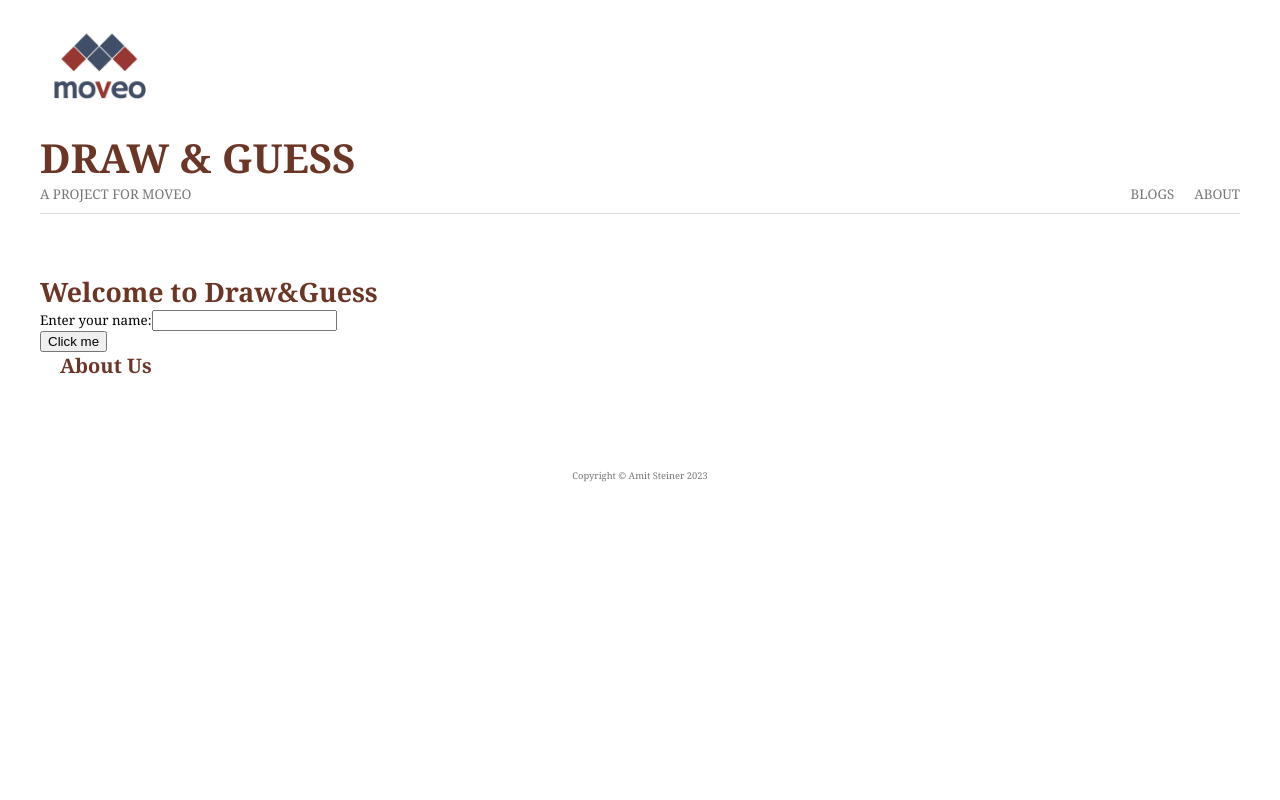
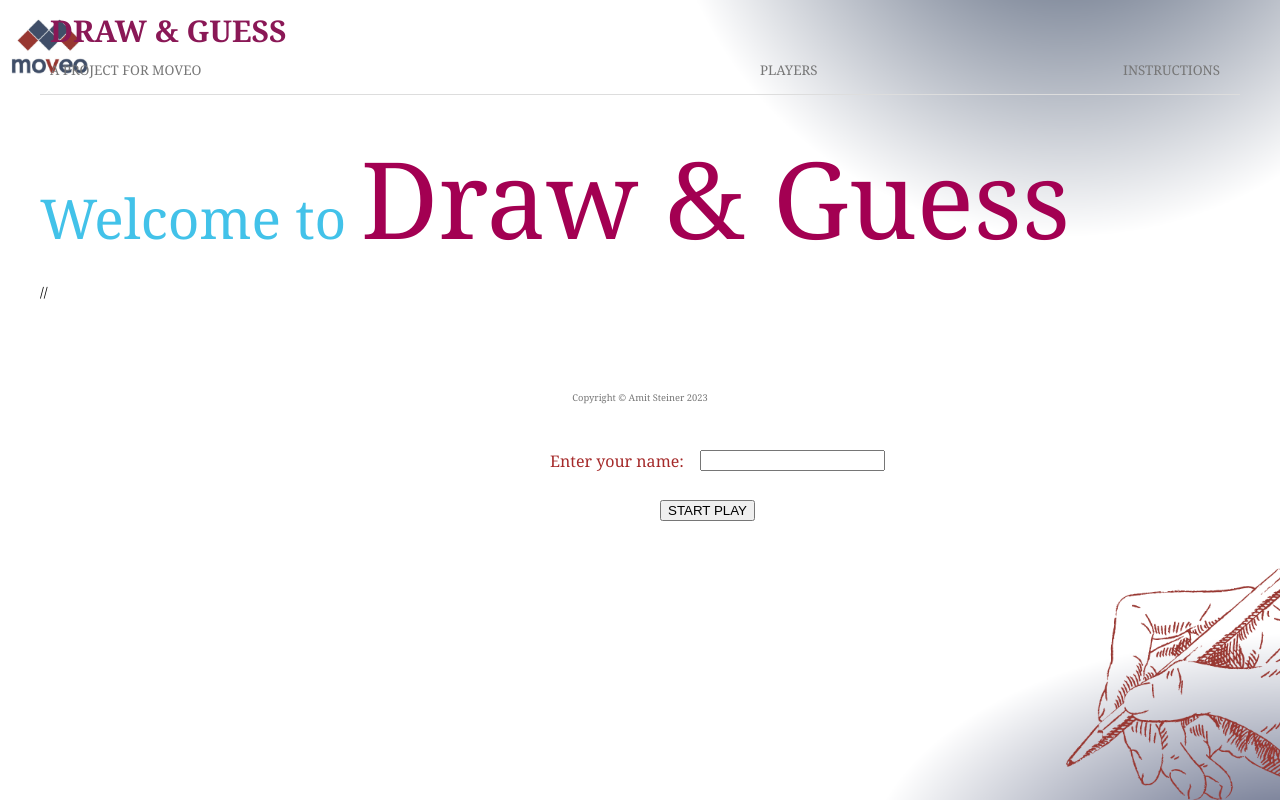
Before and after one commit to amitsr4/DRAW-AND-GUESS, a Node server app: page / in a window 1280 px wide. Run offline with Node 20, Linux system fonts and the light colour scheme.

Commit message:
fixed server

```diff
--- a/public/styles.css
+++ b/public/styles.css
@@ -1,44 +1,128 @@
 @import url('https://fonts.googleapis.com/css2?family=Noto+Serif:wght@400;700&display=swap');
 body {
+  width: 100%;
+  height: 100%;
+  margin: 0 auto;
   max-width: 1200px;
-  margin: 10px auto;
+  /* margin: 10px auto; */
   font-size: smaller;
-  padding: 0 20px;
+  /* padding: 10 px 10px; */
   font-family: 'Noto Serif', serif;
   max-width: 1200px;
+  /* background-color: rgb(135, 197, 216); */
+  background-image: url("background.png");
+  height: 500px;
+  background-attachment: fixed;
+  background-position:0px 0px;
+
+  background-repeat: no-repeat;
+  background-size:  cover;
 }
-
-p, h1,h2,h3,a,ul {
+.word {
+  font-family: 'Montserrat', sans-serif;
+  font-size: 24px;
+  color: #0000ff;
+  font-weight: bold;
+  text-shadow: 1px 1px 2px rgba(0, 0, 0, 0.5);
+  text-transform: uppercase;
+}
+canvas {
+  border: 1px solid black;
+  margin: 0 auto;
+  display: block;
+}
+.word {
+  resize: both;
   margin: 0;
   padding: 0;
+  height: 75px;
+  width: 500px;
+  background-color: lightblue;
+  overflow: hidden;
+}
+h1{
+  position: center;
+  font-size: 50px;
+
+  color: rgb(55, 57, 201);
+}
+h2{
+  margin: 10;
+  padding: 0;
+  width: 500px;
+font-size: 30px;
+  position: center;
+  text-decoration: none;
+  color: rgb(138, 24, 86);
+}
+p,h3,a,ul {
+  margin: 10;
+  padding: 0;
+  width: 500px;
+
+  position: center;
   text-decoration: none;
   color: rgb(107, 54, 38);
 }
+h7 {
+  font-size: 70px;
+  text-shadow: #00afe4;
+  color: rgb(189, 45, 105);
+}
+
+h7::before {
+  content: "Draw: ";
+  position: top;
+  font-size: 55px;
+  color: rgb(57, 52, 126);
+
+}
+
+h8 {
+  font-size: 8em;
+    text-shadow: #00afe4;
+  color: rgb(163, 0, 82);
+
+
+}
+
+h8::before {
+  content: "Welcome to ";
+  position: top;
+  font-size: 55px;
+  text-shadow: #0000ff;
+  color: rgb(66, 194, 233);
+
+}
+
 
 /* navigate & footer styles */
 nav {
+
   display: flex;
   justify-content: space-between;
-  margin-bottom: 60px;
-  padding-bottom: 10px;
+  margin-bottom: 30px;
+  padding-bottom: 5px;
   border-bottom: 1px solid #ddd;
   text-transform: uppercase;
 }
 
 nav ul {
+
   display: flex;
   justify-content: space-between;
   align-items: flex-end;
 }
 
 nav li {
+
   list-style-type: none;
   margin-left: 20px;
   /* font: size 5px; ; */
 }
 
 nav h1 {
-  font-size: 3em;
+  font-size: 10em;
 }
 
 nav p,
@@ -51,12 +135,8 @@
   color: #777;
   text-align: center;
   font-size: 0.7em;
+  margin: 90px auto 15px;
 
-  margin: 90px auto 15px;
-}
-
-h2 {
-  margin-bottom: 40px;
 }
 
 h3 {
@@ -66,6 +146,17 @@
 
 .content {
   margin-left: 20px;
+}
+
+.container{
+  max-width: 1200px;
+  margin: auto;
+  margin-bottom: 3rem;
+}
+
+.inner-container{
+  margin: 0 2rem;
+
 }
 
 /* index styles */
@@ -89,9 +180,9 @@
   margin-top: 24px;
 } */
 
-textarea {
+/* textarea {
   height: 120px;
-}
+} */
 
 /* .create-blog button {
   margin-top: 20px;
--- a/server.js
+++ b/server.js
@@ -5,29 +5,49 @@
 
 app.set('view engine', 'ejs');
 
-
+let currWord;
+let currDrawer;
+let currGuesser;
 const players = [
-    {id: 1, name: 'player 1'},
-    {id: 2, name: 'player 2'},
+    {}
 ];
 
-app.use(bodyParser.urlencoded({ extended: false }));
+// app.use(bodyParser.urlencoded({ extended: false }));
+app.use(express.urlencoded({extended: true}));
 
 //middleware & static files
 app.use(express.static('public'));
-
-// app.get('/word-choosing-view.ejs', (req,res)=>{
-//     res.render('word-choosing-view', {title: 'Home'});
-// });
+app.use(express.json()); //TODO not sure i need it.
 
 app.get('/', (req,res)=>{
     res.render('welcome-view', {title: 'Home'});
 });
 
+app.post('/word-choosing-view',(req,res)=>{
+    const id = req.body['button']
+    players.push(id);
+    res.render('word-choosing-view', {title: 'Choosing', id})
+});
+
+app.get('/word-choosing-view.ejs', (req,res)=>{
+    res.render('word-choosing-view', {title: 'Home'});
+});
+
+app.post('/guessing-view',(req,res)=>{
+    currWord = req.body.word;
+    res.render('guessing-view', {title: 'Guessing', currWord})
+});
+
 app.post('/drawing-view',(req,res)=>{
-    const word =req.body.word;
-    res.render('drawing-view', {title: 'Drawing', word})
+    currWord = req.body.word;
+    res.render('drawing-view', {title: 'Drawing', currWord})
 });
+
+
+// app.post('/drawing-view',(req,res)=>{
+//     const word =req.body.word;
+//     res.render('drawing-view', {title: 'Drawing', word})
+// });
 
 // app.post('/drawing-view', (req,res)=>{
 //     const draw = new Draw(req.body);
@@ -40,9 +60,6 @@
 //     })
 // });
 
-app.get('/word-choosing-view', (req,res)=>{
-    res.render('word-choosing-view', {title: 'Choose word'});
-});
 
 app.listen(PORT, () => {
     console.log(`Server started, listening on port: http://localhost:${PORT}`)
--- a/views/partials/header.ejs
+++ b/views/partials/header.ejs
@@ -2,7 +2,6 @@
   <meta charset="UTF-8">
   <meta name="viewport" content="width=device-width, initial-scale=1.0">
   <link rel="stylesheet" href="/styles.css">
-  <img src="Moveo-Logo.jpg" alt="Snow" style="background: ffe7e8 ; width:10%">
 
   <title>Draw&Guess | <%= title %></title>
 
--- a/views/partials/navigate.ejs
+++ b/views/partials/navigate.ejs
@@ -1,11 +1,14 @@
 <nav>
     <div class="site-title">
+
     <link rel="stylesheet" href="/styles.css">
-      <a href="/"><h1>Draw & Guess</h1></a>
-      <p>A project for Moveo</p>
+      <a href="/"><h2>Draw & Guess </h2></a>
+      <p>  A project for Moveo </p>
+
     </div>
+
     <ul>
-      <li><a href="/">Blogs</a></li>
-      <li><a href="/about">About</a></li>
+      <li><a href="/">Players</a></li>
+      <li><a href="/Instructions">Instructions</a></li>
     </ul>
 </nav>
--- a/views/welcome-view.ejs
+++ b/views/welcome-view.ejs
@@ -1,27 +1,81 @@
 <html lang="en">
-  <%- include('./partials/header.ejs') %>
+<%- include('./partials/header.ejs') %>
 
-<body>
-  <%- include('./partials/navigate.ejs') %>
-  <div class="site-title"></div>
-  <h1>Welcome to Draw&Guess</h2>
+  <body>
+    <link rel="stylesheet" href="/styles.css">
+
+    <%- include('./partials/navigate.ejs') %>
+      <div class="site-title"></div>
+      <h8> Draw & Guess</h8>
+
+      <label id="enter-name" for="name-input">Enter your name:</label><input type="text" id="name-input" required />
+      <label id="choose-player-label" for="choose-player" style="visibility: hidden;">Choose a role:</label>
+
+      <button type="button" id="StartButton" onClick="StartGame()">START PLAY</button>
+
+      <form id="choose-player-form" action="/word-choosing-view" method="POST">
+        <!-- <button type="submit" name="button-id" value="button-1">Button 1</button> -->
+
+        <button type="submit" name="button" id="Drawer" value ="Drawer" style="visibility: hidden;">Drawer</button>
+        <button type="submit" name = "button" id="Guesser" value ="Guesser" style="visibility: hidden; left: 500px;">Guesser</button>
+      </form>
+
+      <script>
+        function StartGame() {
+          document.getElementById('StartButton').style.visibility = "hidden";
+          document.getElementById('Drawer').style.visibility="visible";
+          document.getElementById('Guesser').style.visibility="visible";
+          document.getElementById('choose-player-label').style.visibility = "visible";
+
+          document.getElementById('enter-name').style.visibility = "hidden";
+          document.getElementById('name-input').style.visibility = "hidden";
+          document.getElementById('choose-player-form').style.visibility = "visible";
+        }
+
+        function Drawer() {
+
+        }
+
+      </script>
+
+      // <!-- <form id="player" action="/players" style="justify-content:space-around"; method="POST">
+      //   <input type="hidden" name="playerID" value="">
+      //   <button type="button" id="Drawer" style="display: none";>Drawer</button> <button type="button" id="Guesser" style="display: none; ">Guesser</button>
+      //   </div> -->
 
 
-      <p></p>
-      <label for="name-input">Enter your name:</label><input type="text" id="name-input" required />
-      <p>
-          <a href="/word-choosing-view.ejs">
-            <button>Click me</button>
-          </a>
-        </div>
 
-      <div class="about content">
-        <h2>About Us</h2>
+      <!-- <a href="/word-choosing-view.ejs">
+          <button>Start play</button> </a> -->
 
+
+      <style>
+        label {
+          position: absolute;
+          top: 450px;
+          left: 550px;
+          text-align: center;
+          color: brown;
+          font-size: larger
+        }
+
+        input {
+          position: absolute;
+          top: 450px;
+          left: 700px;
+          text-align: center;
+        }
+
+        button {
+          position: absolute;
+          top: 500px;
+          left: 660px;
+        }
+      </style>
       </div>
 
       <%- include('./partials/footer.ejs') %>
 
-</body>
+  </body>
 
 </html>
```
Also changed, not shown: views/drawing-view.ejs (+22 -16 lines), views/guessing-view.ejs (+23 -0 lines), views/waiting-view.ejs (+28 -0 lines), views/word-choosing-view.ejs (+19 -16 lines), public/background.png (added).
